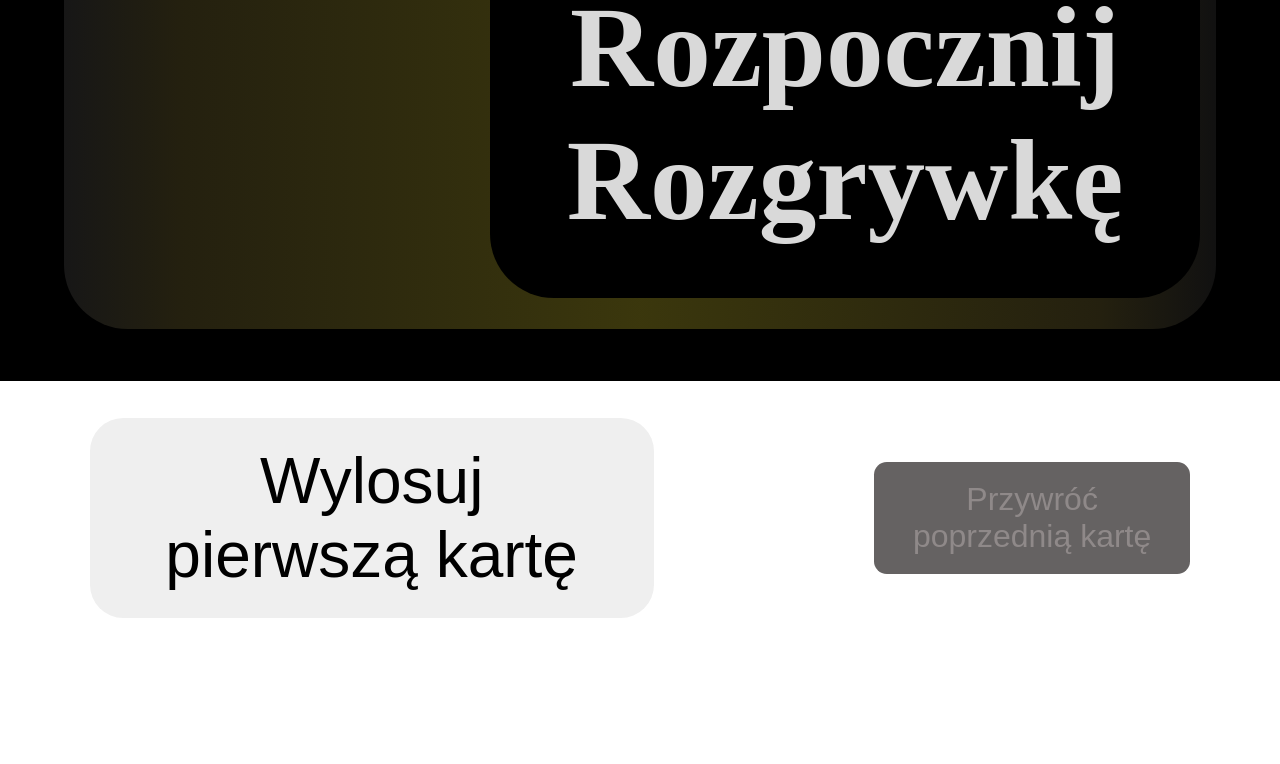
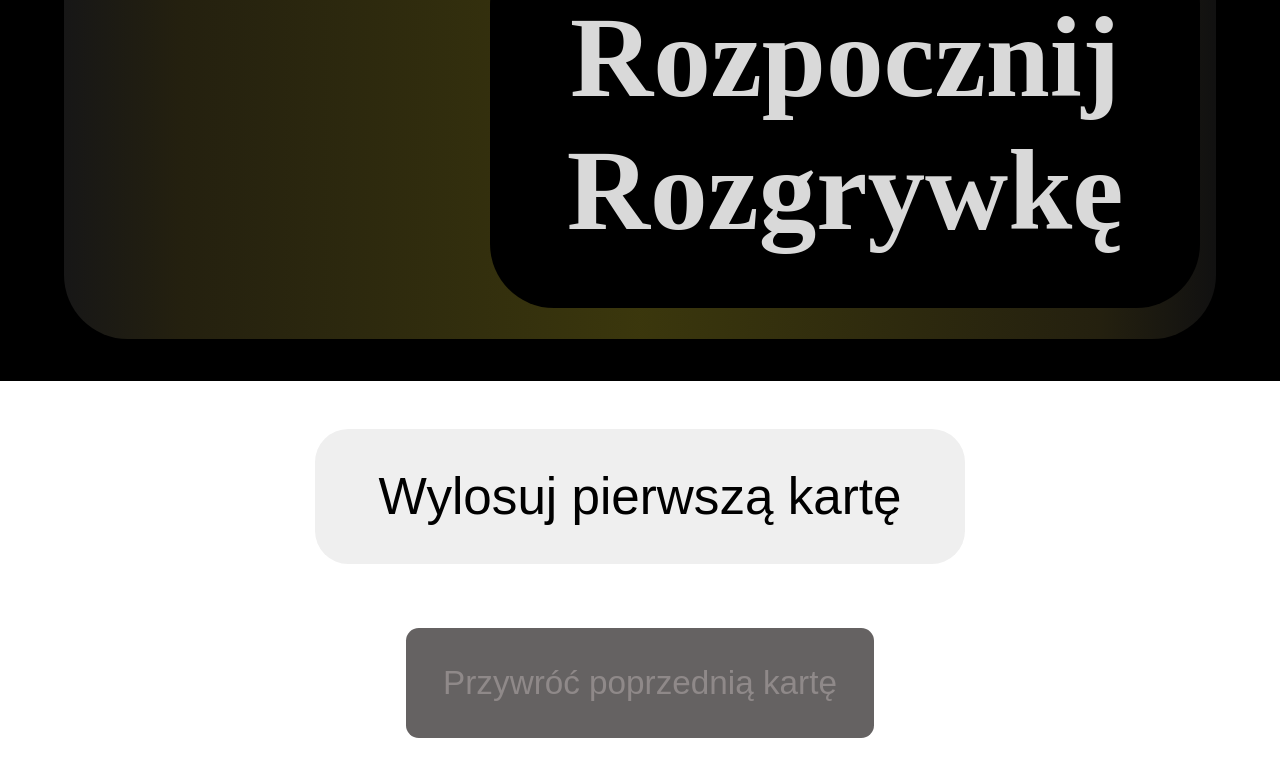
Before and after one commit to BunS16547/wiedzmin-karty, a React (Vite) app: page / in a window 1280 px wide. Shown: the part 419-1183 px from the top of the page. Before the commit the page ends 1062 px from the top, so only its background shows below. Built offline with nearby package versions, Linux system fonts and the light colour scheme.

Commit message:
zmiana wyglądu i layoutu przycisków

```diff
--- a/src/App.css
+++ b/src/App.css
@@ -51,7 +51,7 @@
     }
 
     .reset-game {
-        padding: 1.2vw 3vw;
+        padding: 1.6vw 3vw;
         font-size: 3vw;
         border-radius: 1vw;
         background-color: #da0707;
@@ -66,16 +66,17 @@
 
     .action-buttons {
         display: flex;
-        justify-content: center;
         align-items: center;
+        flex-direction: column;
+
+        gap: 5vw;
 
         padding: 0 2vw 2vw;
-        gap: 20%;
     }
 
     .roll-next-card {
-        padding: 2vw 5vw;
-        font-size: 5vw;
+        padding: 3vw 5vw;
+        font-size: 4vw;
         border-radius: 2.6vw;
 
         &:active {
@@ -86,8 +87,8 @@
     }
 
     .show-previous-card {
-        padding: 1.5vw 2.5vw;
-        font-size: 2.5vw;
+        padding: 2.8vw 2.9vw;
+        font-size: 2.6vw;
         border-radius: 1vw;
         background-color: #a87309;
         color: white;
```
